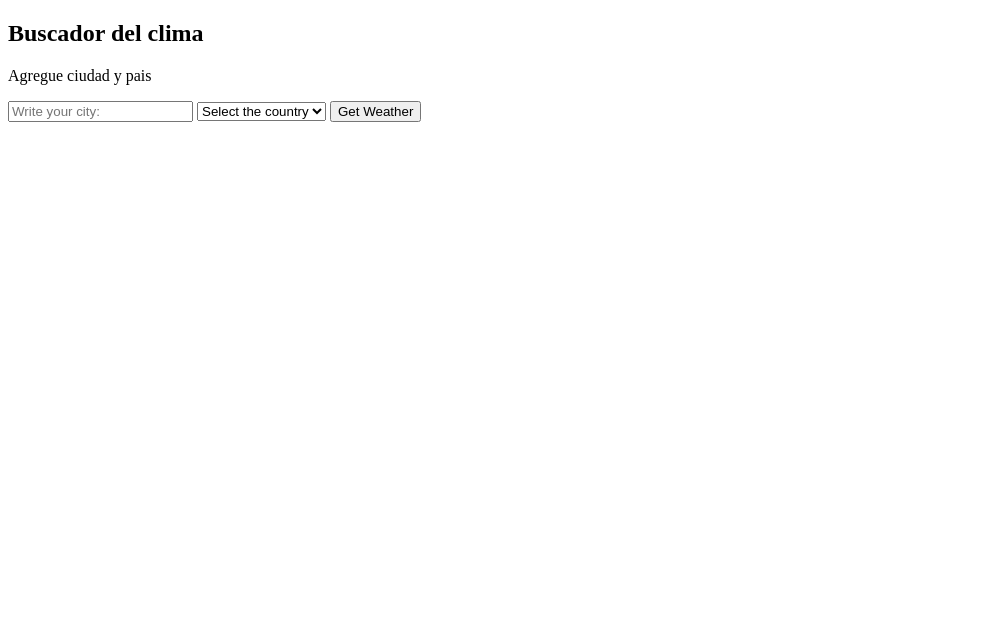
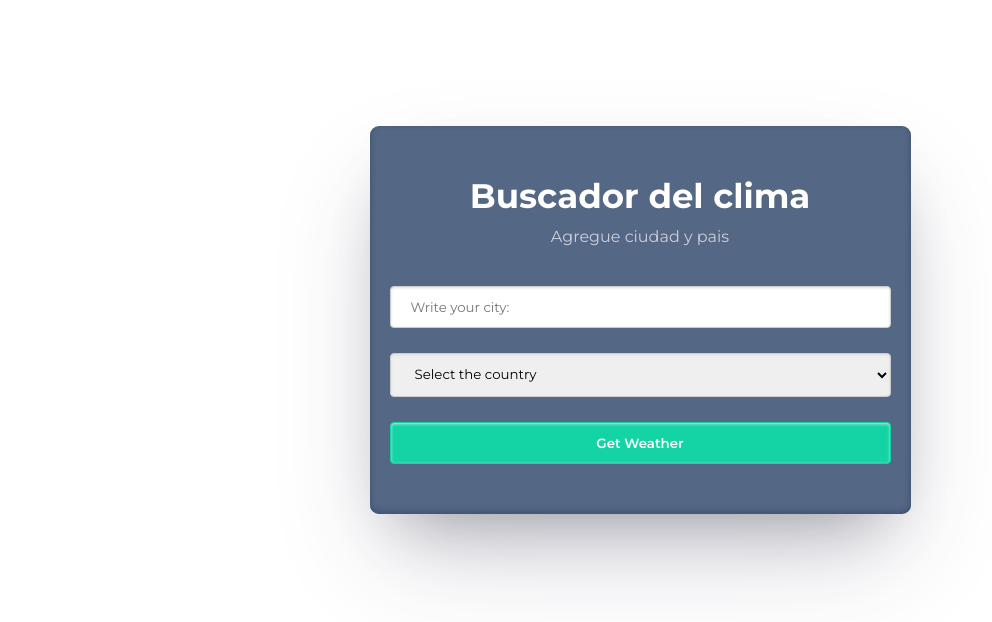
Before and after one commit to BrianJuanDev/Weather-App, a plain HTML site: page index.html in a window 1280 px wide. Shown: the whole page, without its empty margins (0-992 px from the left). Drawn offline with Linux system fonts and the light colour scheme.

Commit message:
added CSS changes

```diff
--- a/styles.css
+++ b/styles.css
@@ -1 +1,78 @@
 /* Importar fuentes */
+
+@import url('https://fonts.googleapis.com/css2?family=Montserrat:ital,wght@0,100;0,200;0,300;0,400;0,500;0,600;0,700;0,800;0,900;1,100;1,200;1,300;1,400;1,500;1,600;1,700;1,800&display=swap');
+
+body{
+    font-family: 'Montserrat', sans-serif;
+}
+.weather-content {
+    box-shadow: rgba(50, 50, 93, 0.25) 0px 50px 100px -20px, rgba(0, 0, 0, 0.3) 0px 30px 60px -30px, rgba(10, 37, 64, 0.35) 0px -2px 6px 0px inset;
+    max-width: 501px;
+    text-align: center;
+    padding: 20px 20px 50px;
+    margin: 10% auto 0;
+    background-color: #546785;
+    border-radius: 9px;
+}
+.weather-content h1{
+    font-size: 34px;
+    margin-bottom: 10px;
+    color: #FFF;
+}
+.weather-content p{
+    color: #cfcfd9;
+}
+.result{
+    margin-bottom: 8%;
+}
+.result p{
+    margin: 5px 0 5px;
+}
+.result h2{
+    font-size: 70px;
+    line-height: 70px;
+    margin: -10px 0 10px;
+    color: #fff;
+}
+.result h5{
+    font-size: 21px;
+    margin: 2px;
+    color: #fff;
+}
+form {
+    display: flex;
+    flex-direction: column;
+}
+form input[type="text"], form input[type="submit"], form select{
+    width: 100%;
+    margin: 0px 0 25px;
+    display: inline-block;
+    border: 1px solid #ccc;
+    box-shadow: inset 0 1px 3px #ddd;
+    border-radius: 4px;
+    -webkit-box-sizing: border-box;
+    -moz-box-sizing: border-box;
+    box-sizing: border-box;
+    padding-left: 20px;
+    padding-right: 20px;
+    padding-top: 12px;
+    padding-bottom: 12px;
+    font-family: 'Montserrat', sans-serif;
+}
+form input[type="submit"]{
+    width: 100%;
+    margin: 0 auto;
+    cursor: pointer;
+    background-color: #14d4a5;
+    border: 1px solid #14d4a5;
+    color: #fff;
+    font-weight: 600;
+    transition: width 1s;
+}
+form input[type="submit"]:hover{
+    width: 50%;
+}
+.alert-message {
+    margin: 24px 0 0;
+    color: red!important;
+}
```
